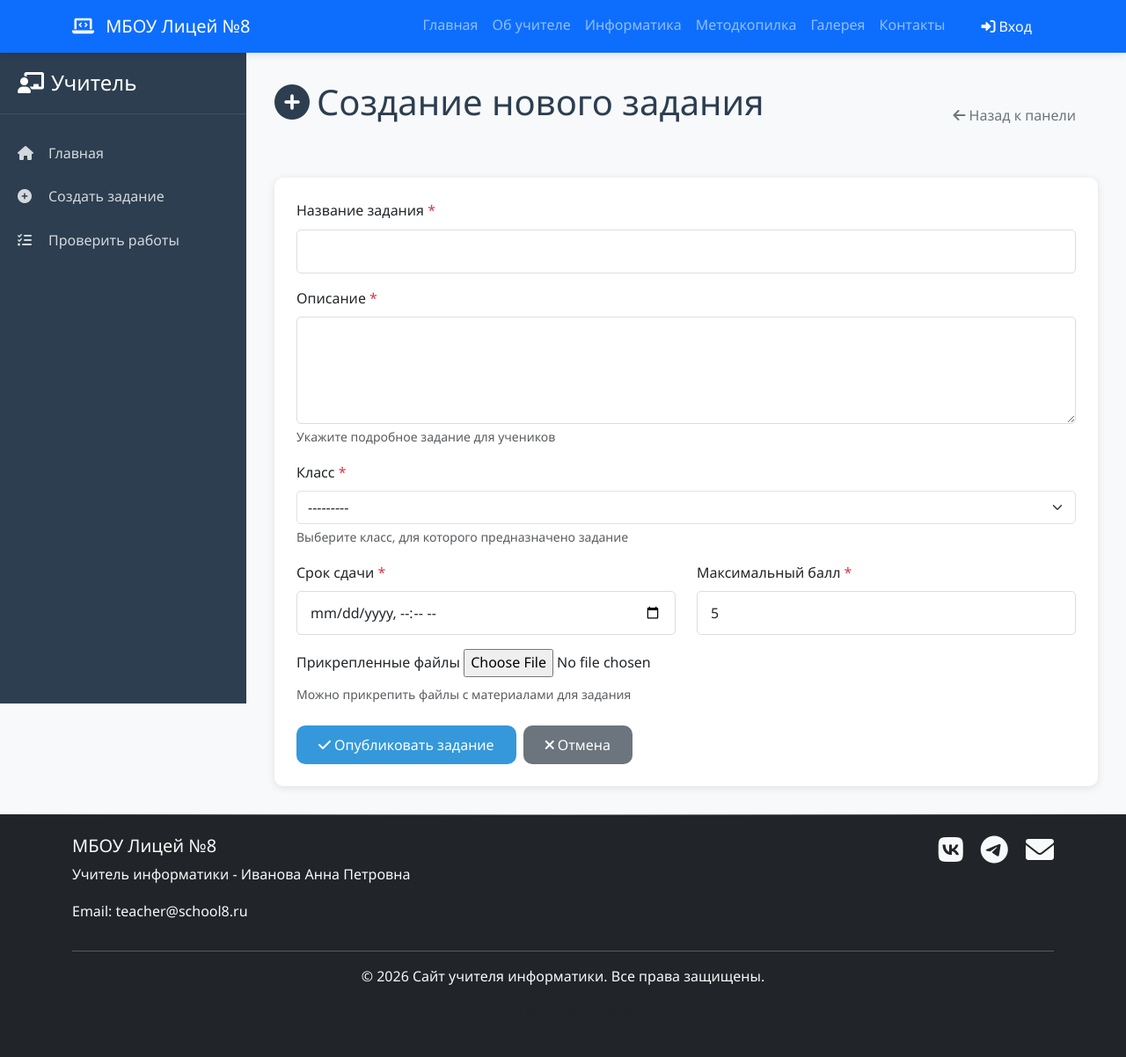
After one commit to my10ma10/teacher_site, a Django app: template templates/dashboard/teacher/create_assignment.html in a window 1280 px wide. The commit adds this page. Shown: the whole page at 88% size. Run offline with Django 5.2, Linux system fonts and the light colour scheme; the template is opened without the code that fills it: values that come from a table or form of the project are taken from there, others are empty; some libraries are stand-ins or nearby versions.

Commit message:
feat: add assignment creation; fix: teacher submission page

```diff
--- a/dashboard/forms.py
+++ b/dashboard/forms.py
@@ -1,15 +1,18 @@
 from django import forms
 from materials.models import Assignment, Submission, Grade
+from accounts.models import ClassGroup
 
 class AssignmentForm(forms.ModelForm):
     class Meta:
         model = Assignment
-        fields = ['title', 'description', 'deadline', 'max_score', 'attachments']
+        fields = ['title', 'description', 'deadline',
+                  'max_score', 'class_group', 'attachments']
         widgets = {
             'deadline': forms.DateTimeInput(attrs={'type': 'datetime-local', 'class': 'form-control'}),
             'description': forms.Textarea(attrs={'class': 'form-control', 'rows': 4}),
             'title': forms.TextInput(attrs={'class': 'form-control'}),
             'max_score': forms.NumberInput(attrs={'class': 'form-control'}),
+            'class_group': forms.Select(attrs={'class': 'form-select'}),
         }
 
 class SubmissionForm(forms.ModelForm):
--- /dev/null
+++ b/templates/dashboard/teacher/create_assignment.html
@@ -0,0 +1,133 @@
+{% extends 'base.html' %}
+{% block title %}Создание задания{% endblock %}
+
+{% block content %}
+<div class="dashboard-container">
+    {% include 'partials/teacher_sidebar.html' %}
+    <main>
+        <div class="page-header">
+            <h1><i class="fas fa-plus-circle me-2"></i>Создание нового задания</h1>
+            <a href="{% url 'dashboard:teacher_dashboard' %}" class="btn btn-outline-secondary">
+                <i class="fas fa-arrow-left me-1"></i>Назад к панели
+            </a>
+        </div>
+
+        <div class="card">
+            <div class="card-body">
+                <form method="post" enctype="multipart/form-data">
+                    {% csrf_token %}
+
+                    <div class="mb-3">
+                        <label for="{{ form.title.id_for_label }}" class="form-label">
+                            Название задания <span class="text-danger">*</span>
+                        </label>
+                        {{ form.title }}
+                        {% if form.title.errors %}
+                            <div class="text-danger small mt-1">{{ form.title.errors }}</div>
+                        {% endif %}
+                    </div>
+
+                    <div class="mb-3">
+                        <label for="{{ form.description.id_for_label }}" class="form-label">
+                            Описание <span class="text-danger">*</span>
+                        </label>
+                        {{ form.description }}
+                        {% if form.description.errors %}
+                            <div class="text-danger small mt-1">{{ form.description.errors }}</div>
+                        {% endif %}
+                        <div class="form-text">Укажите подробное задание для учеников</div>
+                    </div>
+
+                    <div class="mb-3">
+                        <label for="{{ form.class_group.id_for_label }}" class="form-label">
+                            Класс <span class="text-danger">*</span>
+                        </label>
+                        {{ form.class_group }}
+                        {% if form.class_group.errors %}
+                            <div class="text-danger small mt-1">{{ form.class_group.errors }}</div>
+                        {% endif %}
+                        <div class="form-text">Выберите класс, для которого предназначено задание</div>
+                    </div>
+
+                    <div class="row">
+                        <div class="col-md-6 mb-3">
+                            <label for="{{ form.deadline.id_for_label }}" class="form-label">
+                                Срок сдачи <span class="text-danger">*</span>
+                            </label>
+                            {{ form.deadline }}
+                            {% if form.deadline.errors %}
+                                <div class="text-danger small mt-1">{{ form.deadline.errors }}</div>
+                            {% endif %}
+                        </div>
+
+                        <div class="col-md-6 mb-3">
+                            <label for="{{ form.max_score.id_for_label }}" class="form-label">
+                                Максимальный балл <span class="text-danger">*</span>
+                            </label>
+                            {{ form.max_score }}
+                            {% if form.max_score.errors %}
+                                <div class="text-danger small mt-1">{{ form.max_score.errors }}</div>
+                            {% endif %}
+                        </div>
+                    </div>
+
+                    <div class="mb-3">
+                        <label for="{{ form.attachments.id_for_label }}" class="form-label">
+                            Прикрепленные файлы
+                        </label>
+                        {{ form.attachments }}
+                        {% if form.attachments.errors %}
+                            <div class="text-danger small mt-1">{{ form.attachments.errors }}</div>
+                        {% endif %}
+                        <div class="form-text">Можно прикрепить файлы с материалами для задания</div>
+                    </div>
+
+                    <div class="d-flex gap-2 mt-4">
+                        <button type="submit" class="btn btn-primary">
+                            <i class="fas fa-check me-1"></i>Опубликовать задание
+                        </button>
+                        <a href="{% url 'dashboard:teacher_dashboard' %}" class="btn btn-secondary">
+                            <i class="fas fa-times me-1"></i>Отмена
+                        </a>
+                    </div>
+                </form>
+            </div>
+        </div>
+    </main>
+</div>
+{% endblock %}
+
+{% block extra_css %}
+<style>
+    .dashboard-container {
+        display: flex;
+        min-height: calc(100vh - 200px);
+    }
+
+    .dashboard-container main {
+        flex: 1;
+        padding: 2rem;
+    }
+
+    .page-header {
+        display: flex;
+        justify-content: space-between;
+        align-items: center;
+        margin-bottom: 2rem;
+    }
+
+    .card {
+        border-radius: 10px;
+        box-shadow: 0 2px 10px rgba(0,0,0,0.1);
+    }
+
+    .form-control, .form-select {
+        border-radius: 5px;
+    }
+
+    .form-control:focus, .form-select:focus {
+        border-color: #0d6efd;
+        box-shadow: 0 0 0 0.2rem rgba(13, 110, 253, 0.25);
+    }
+</style>
+{% endblock %}
--- a/templates/dashboard/teacher/grade_submission.html
+++ b/templates/dashboard/teacher/grade_submission.html
@@ -10,7 +10,7 @@
             <!-- Заголовок -->
             <div class="d-flex justify-content-between align-items-center mb-4">
                 <h2 class="mb-0"><i class="fas fa-clipboard-check me-2"></i>Проверка работы</h2>
-                <a href="{% url 'dashboard:teacher_submissions_list' %}" class="btn btn-outline-secondary">
+                <a href="{% url 'dashboard:teacher_submissions' %}" class="btn btn-outline-secondary">
                     <i class="fas fa-arrow-left me-1"></i>Назад к списку
                 </a>
             </div>
@@ -96,7 +96,7 @@
                             <button type="submit" class="btn btn-success">
                                 <i class="fas fa-save me-2"></i>Сохранить оценку
                             </button>
-                            <a href="{% url 'dashboard:teacher_submissions_list' %}" class="btn btn-secondary">
+                            <a href="{% url 'dashboard:teacher_submissions' %}" class="btn btn-secondary">
                                 Отмена
                             </a>
                         </div>
```
Also changed, not shown: dashboard/views.py (+9 -0 lines), materials/migrations/0004_alter_assignment_teacher.py (added).
